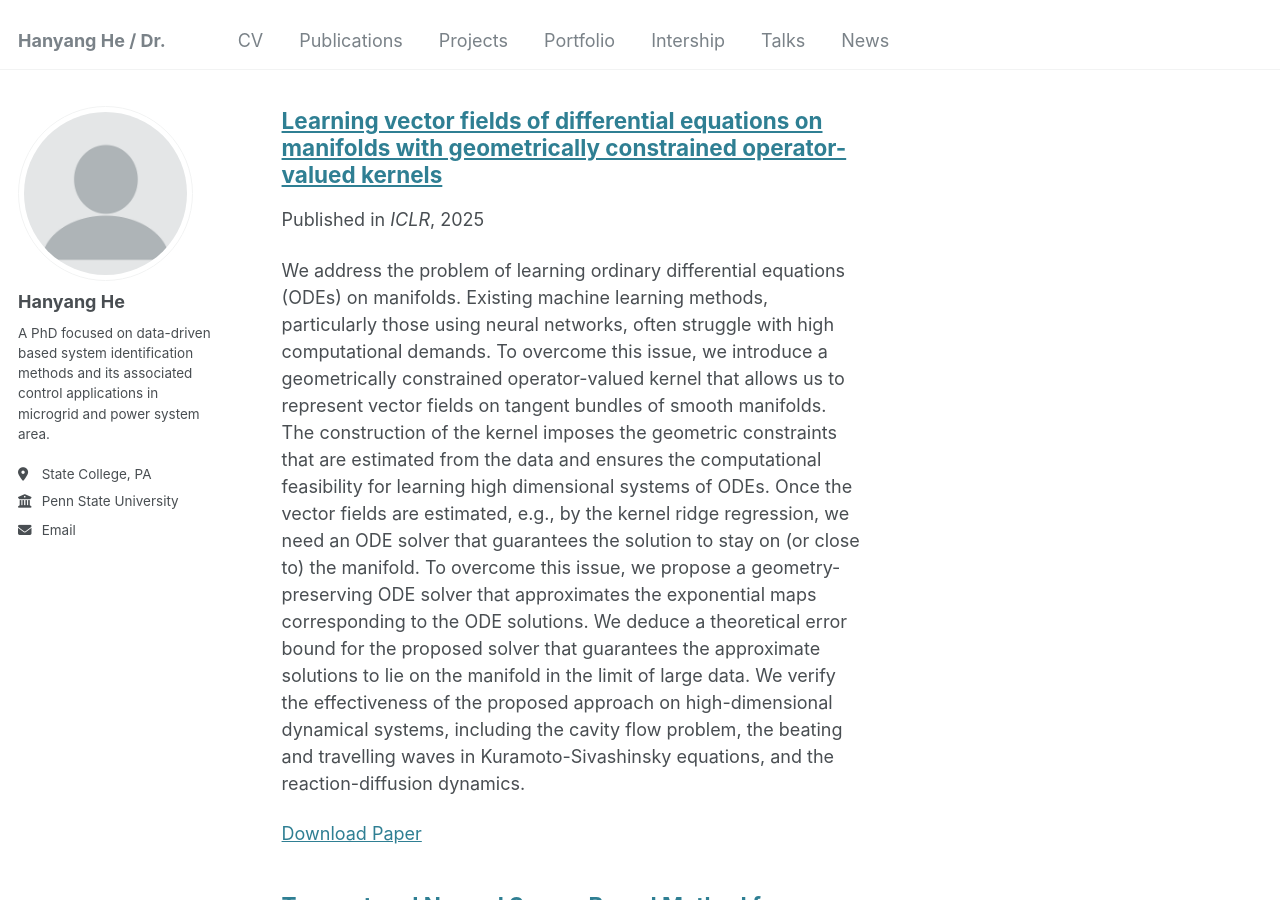
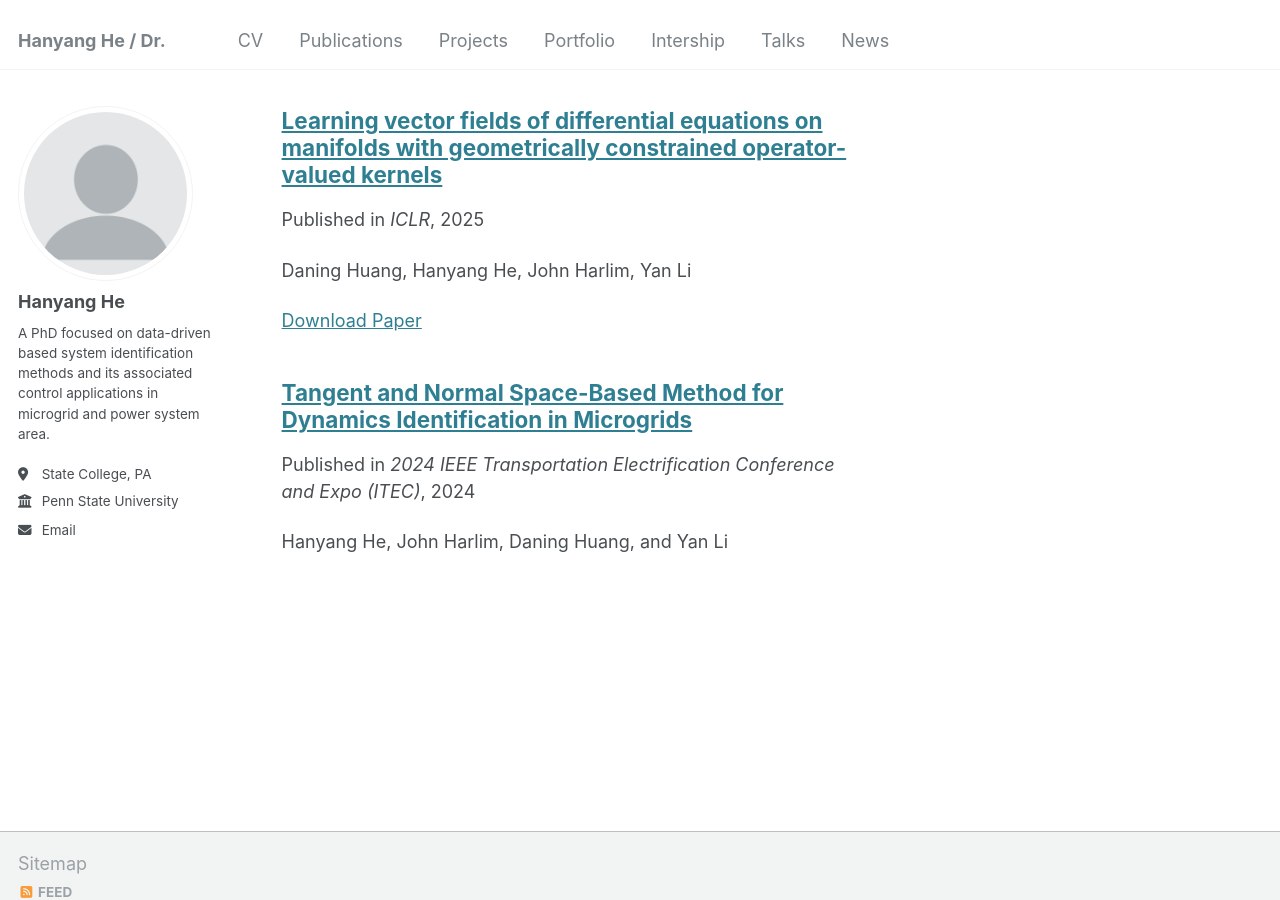
Before and after one commit to HanyangHe/HanyangHe.github.io, a Jekyll site: the page built from _pages/publications.html, in a window 1280 px wide and 900 px high, scrolled down 1314 px. Built offline with Jekyll 4.4.1, drawn with Linux system fonts in a browser that asks for light colours; a script that is not in the unit is left out.

Commit message:
Update 2025-01-22-paper-GMKRR.md

```diff
--- a/_publications/2025-01-22-paper-GMKRR.md
+++ b/_publications/2025-01-22-paper-GMKRR.md
@@ -3,7 +3,7 @@ title: "Learning vector fields of differential equations on manifolds with geome
 collection: publications
 category: conferences
 permalink: /publication/2025-01-22-paper-GMKRR
-# excerpt: 'This paper proposed a geometrical constrained multivariate kernel ridge regression method to learn the vector field located on the smooth manifold.'
+excerpt: 'Daning Huang, Hanyang He, John Harlim, Yan Li'
 date: 2025-01-22
 venue: 'ICLR'
 paperurl: 'https://openreview.net/forum?id=OwpLQrpdwE&nesting=2&sort=date-desc'
```
